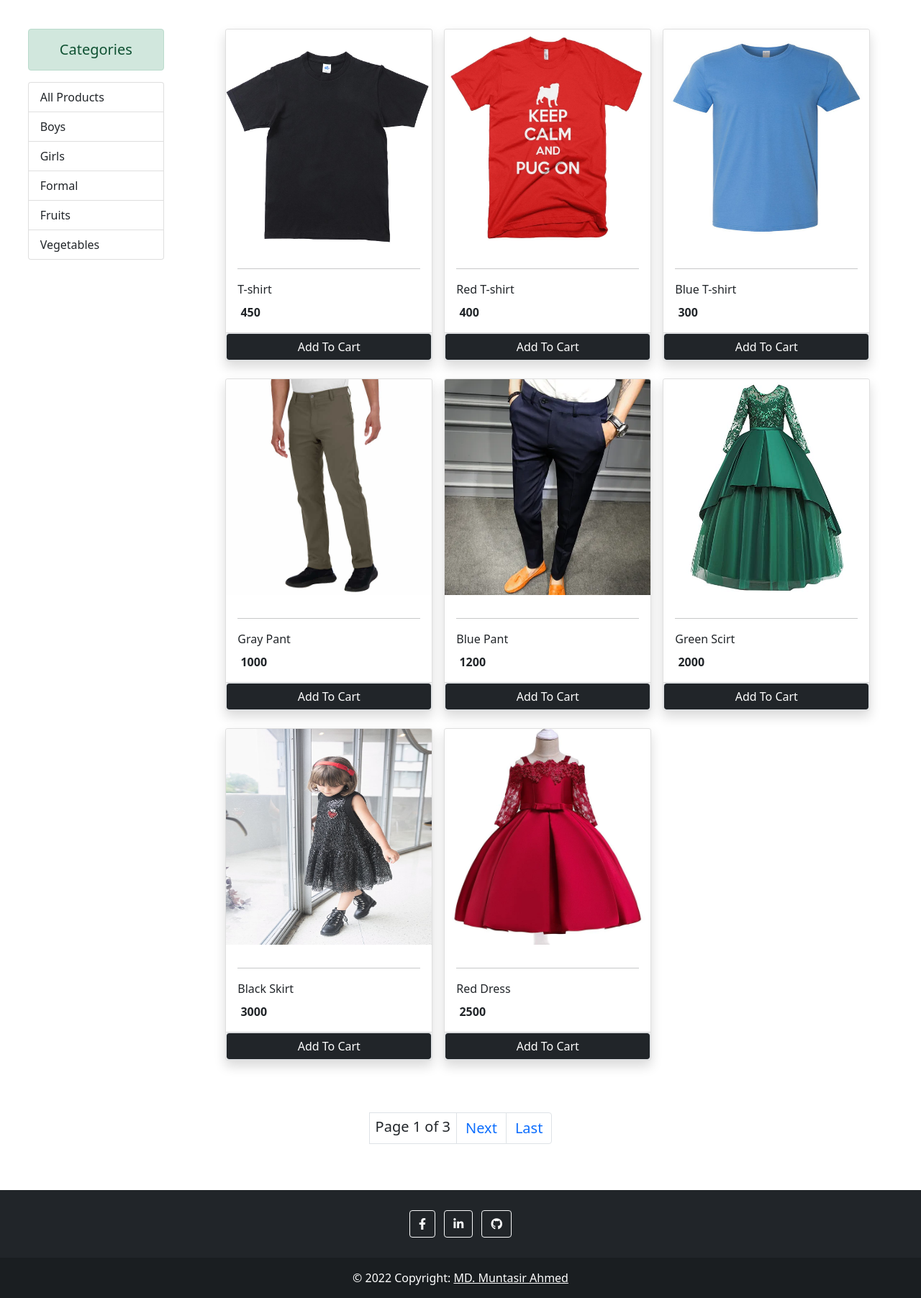
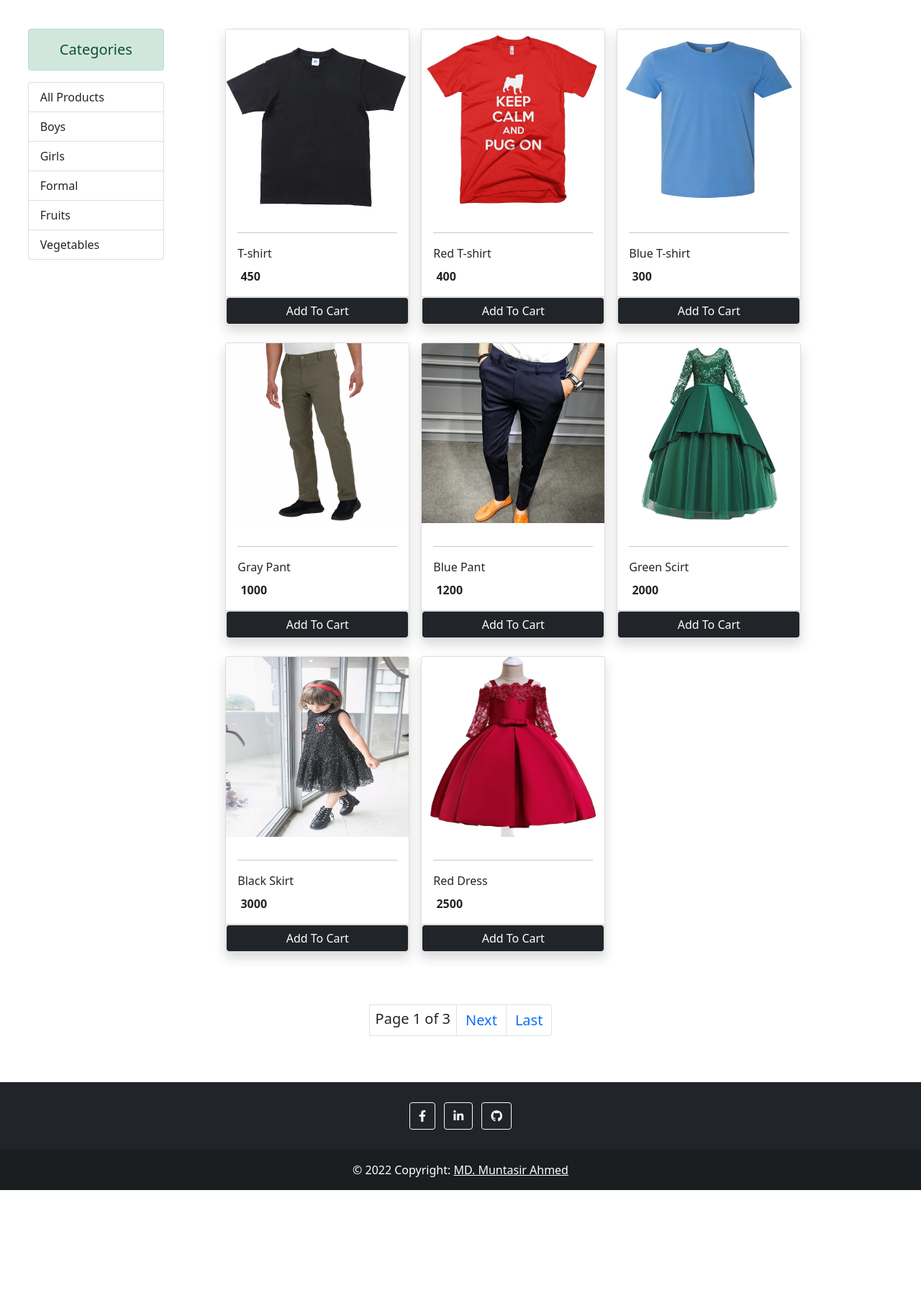
Before and after one commit to Muntasir2179/Eshop, a Django app: page / in a window 1280 px wide. Shown: the part 56-1860 px from the top of the page at 72% size. After the commit the page ends 1710 px from the top, so only its background shows below. Run offline with Django 4.2, Linux system fonts and the light colour scheme; data comes from the database, SQL or seed files in the repository.

```diff
--- a/store/templates/index.html
+++ b/store/templates/index.html
@@ -30,8 +30,8 @@
         <div id="products" class="col-lg-9 mx-auto">
             <div class="row mx-auto">
                 {% for product in products %}
-                <div class="card mx-2 p-0 mb-4 shadow" id="{{product.id}}" style="width: 18rem;">
-                    <img src="{{product.image.url}}" class="card-img-top image-cover" alt="" height="300px">
+                <div class="card mx-2 p-0 mb-4 shadow" id="{{product.id}}" style="width: 16rem;">
+                    <img src="{{product.image.url}}" class="card-img-top image-cover" alt="" height="250px">
                     <div class="card-body">
                         <hr>
                         <p class="card-title">{{product.name}}</p>
```
